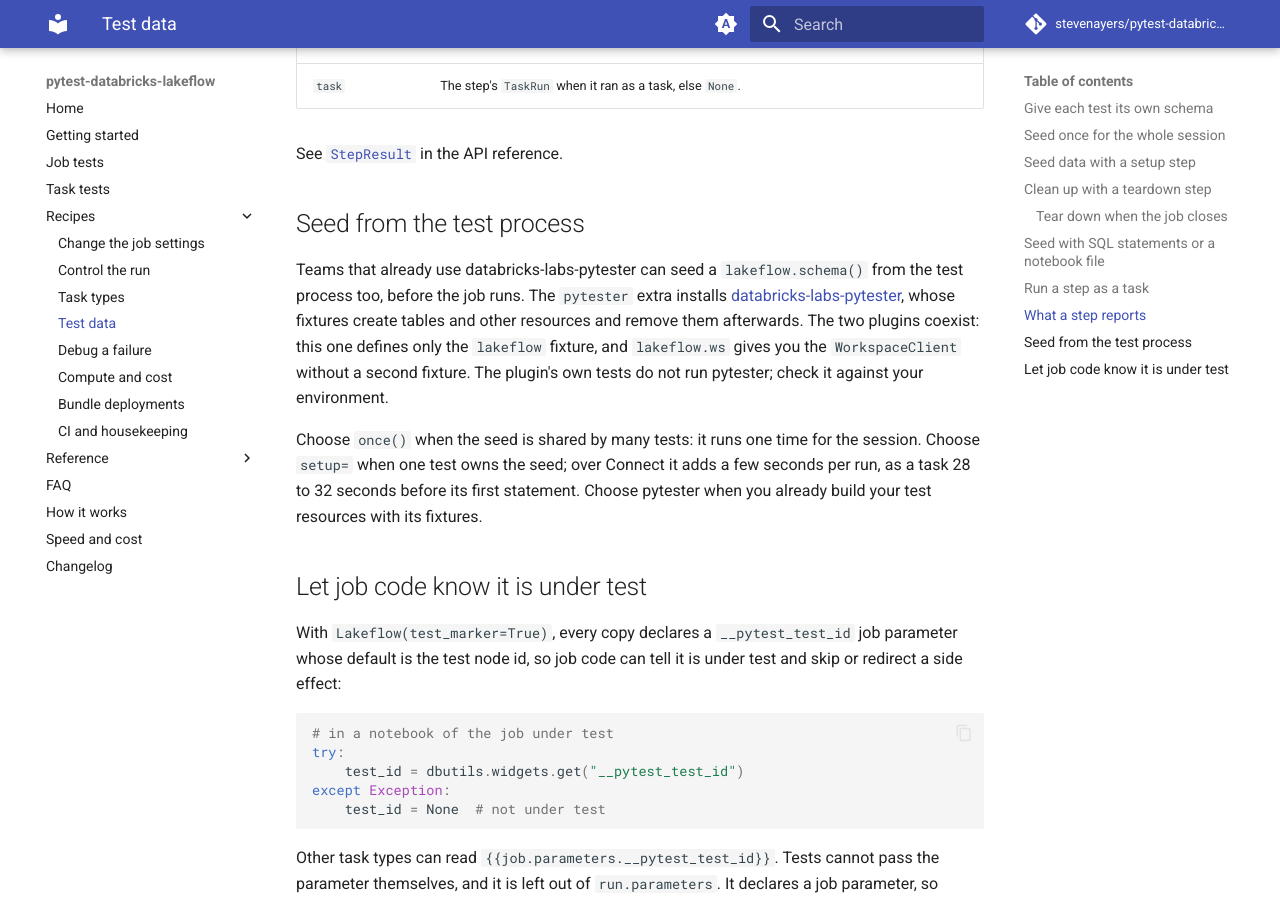
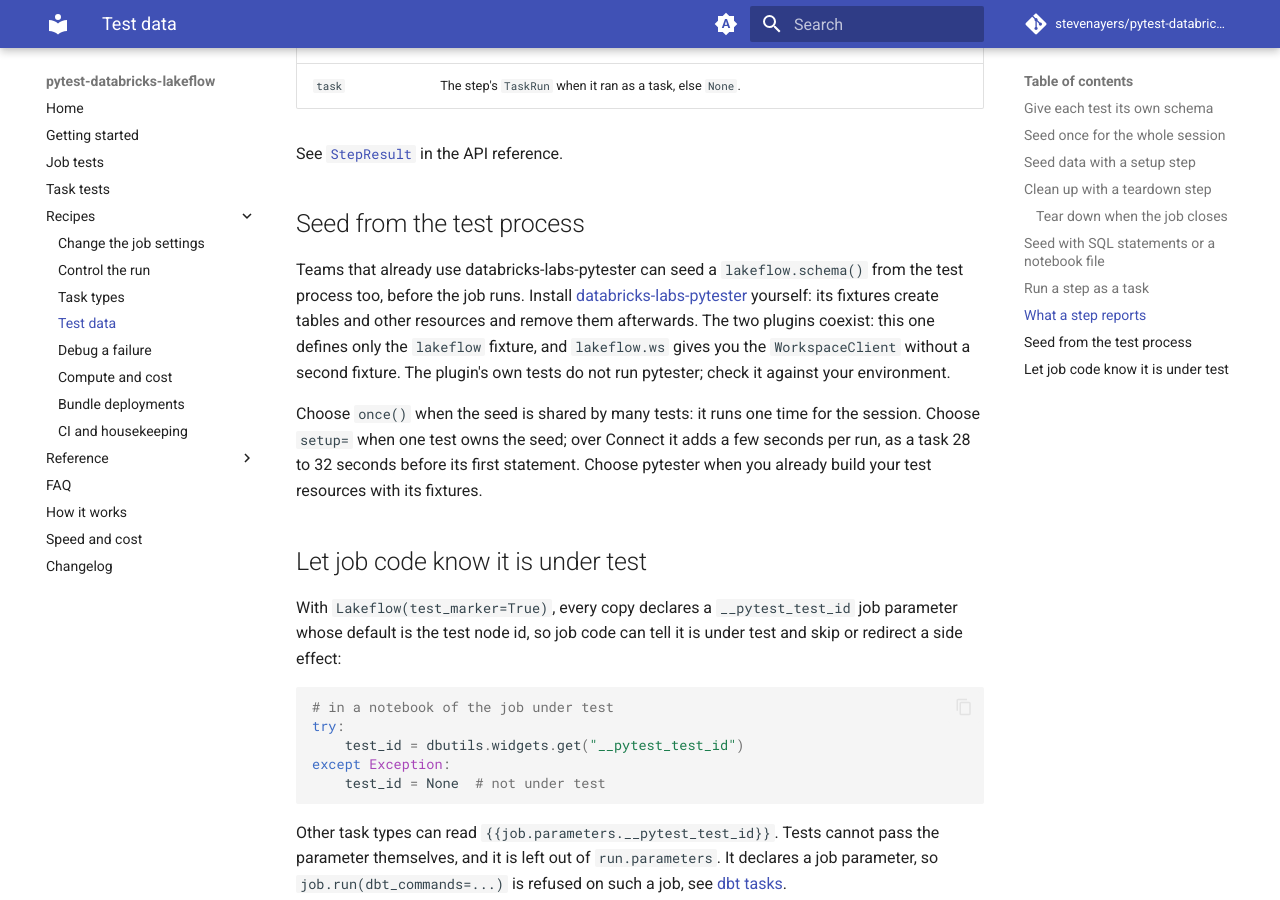
Before and after one commit to stevenayers/pytest-databricks-lakeflow, an MkDocs documentation site: the page built from docs/recipes/data.md, in a window 1280 px wide and 900 px high, scrolled down 6652 px. Built offline with MkDocs 1.6.1 and Material for MkDocs 9.7.7, drawn with Linux system fonts in a browser that asks for light colours; comment, search, counter and statistics services are not loaded.

Commit message:
build: remove the pytester extra
Nothing in the plugin uses databricks-labs-pytester; the extra only installed it. The test data recipe now says to
install it yourself.

BREAKING CHANGE: the pytester extra is removed; install databricks-labs-pytester yourself.

Co-Authored-By: Claude Opus 5.5 <noreply@anthropic.com>
Claude-Session: https://claude.ai/code/session_01LA7oeRJfHQSJfK2uxi9BjF

```diff
--- a/docs/recipes/data.md
+++ b/docs/recipes/data.md
@@ -198,7 +198,7 @@ See [`StepResult`](../reference/api.md#stepresult) in the API reference.
 
 ## Seed from the test process
 
-Teams that already use databricks-labs-pytester can seed a `lakeflow.schema()` from the test process too, before the job runs. The `pytester` extra installs [databricks-labs-pytester](https://github.com/databrickslabs/pytester), whose fixtures create tables and other resources and remove them afterwards. The two plugins coexist: this one defines only the `lakeflow` fixture, and `lakeflow.ws` gives you the `WorkspaceClient` without a second fixture. The plugin's own tests do not run pytester; check it against your environment.
+Teams that already use databricks-labs-pytester can seed a `lakeflow.schema()` from the test process too, before the job runs. Install [databricks-labs-pytester](https://github.com/databrickslabs/pytester) yourself: its fixtures create tables and other resources and remove them afterwards. The two plugins coexist: this one defines only the `lakeflow` fixture, and `lakeflow.ws` gives you the `WorkspaceClient` without a second fixture. The plugin's own tests do not run pytester; check it against your environment.
 
 Choose `once()` when the seed is shared by many tests: it runs one time for the session. Choose `setup=` when one test owns the seed; over Connect it adds a few seconds per run, as a task 28 to 32 seconds before its first statement. Choose pytester when you already build your test resources with its fixtures.
 
--- a/pyproject.toml
+++ b/pyproject.toml
@@ -34,9 +34,6 @@ Documentation = "https://stevenayers.github.io/pytest-databricks-lakeflow/"
 Changelog = "https://github.com/stevenayers/pytest-databricks-lakeflow/blob/main/CHANGELOG.md"
 Source = "https://github.com/stevenayers/pytest-databricks-lakeflow"
 Issues = "https://github.com/stevenayers/pytest-databricks-lakeflow/issues"
-
-[project.optional-dependencies]
-pytester = ["databricks-labs-pytester>=0.7"]
 
 [project.entry-points.pytest11]
 databricks_lakeflow = "pytest_databricks_lakeflow.plugin"
```
